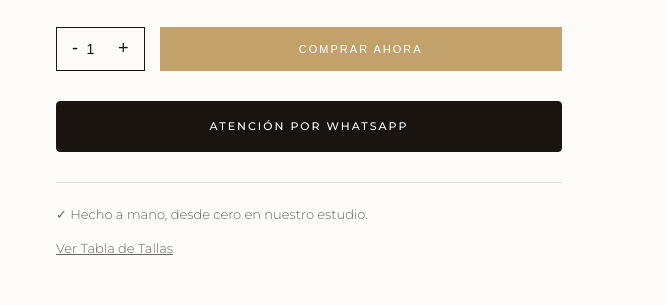
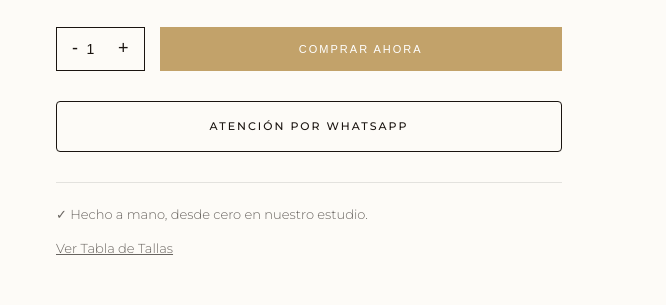
Before and after one commit to ambarino1998/Joyeria, a plain HTML site: page producto.html in a window 1280 px wide. Shown: the part 287-592 px from the top of the page, 614-1280 px from the left. Drawn offline with nearby package versions, Linux system fonts and the light colour scheme.

Commit message:
Update producto.html

```diff
--- a/producto.html
+++ b/producto.html
@@ -63,8 +63,8 @@
         .btn-primario { flex-grow: 1; padding: 15px 30px; background-color: var(--color-dorado); border: 1px solid var(--color-dorado); color: var(--blanco-puro); text-transform: uppercase; letter-spacing: 2px; font-size: 11px; cursor: pointer; transition: 0.3s; font-weight: 500; }
         .btn-primario:hover { background-color: var(--color-cafe); border-color: var(--color-cafe); }
 
-        .btn-whatsapp { display: flex; align-items: center; justify-content: center; gap: 10px; width: 100%; padding: 15px; background-color: var(--color-cafe); color: var(--blanco-puro); text-decoration: none; text-transform: uppercase; letter-spacing: 2px; font-size: 11px; font-weight: 500; transition: 0.3s; margin-bottom: 30px; border-radius: 4px; border: 1px solid var(--color-cafe); }
-        .btn-whatsapp:hover { background-color: var(--color-dorado); border-color: var(--color-dorado); }
+        .btn-whatsapp { display: flex; align-items: center; justify-content: center; gap: 10px; width: 100%; padding: 15px; background-color: transparent; color: var(--color-cafe); text-decoration: none; text-transform: uppercase; letter-spacing: 2px; font-size: 11px; font-weight: 500; transition: 0.3s; margin-bottom: 30px; border-radius: 4px; border: 1px solid var(--color-cafe); }
+        .btn-whatsapp:hover { background-color: var(--color-dorado); border-color: var(--color-dorado); color: var(--blanco-puro); }
 
         .detalles-extra { border-top: 1px solid rgba(0,0,0,0.1); padding-top: 20px; font-size: 13px; color: var(--texto-suave); }
 
```
